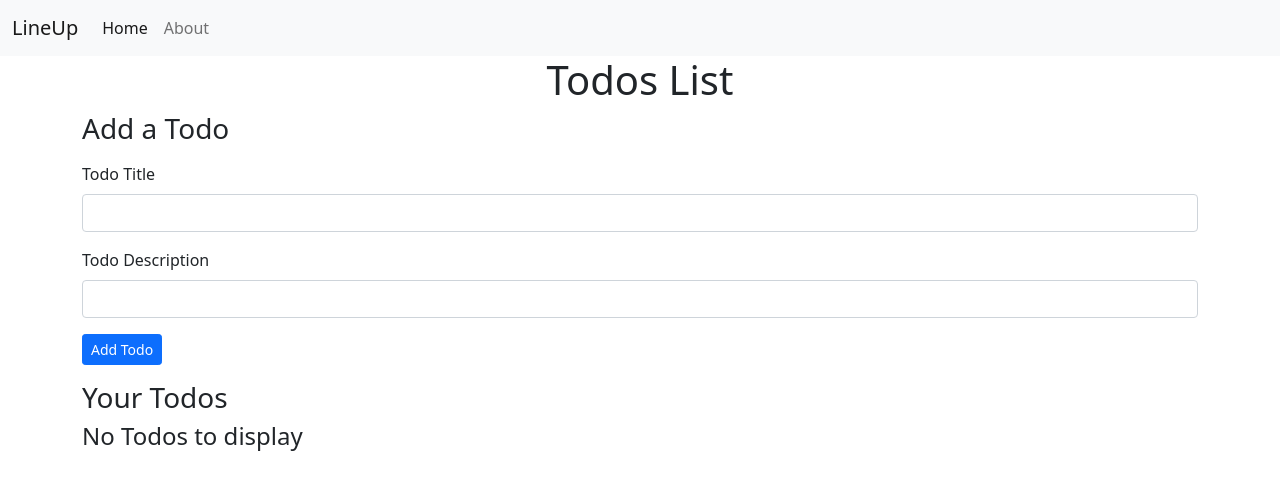
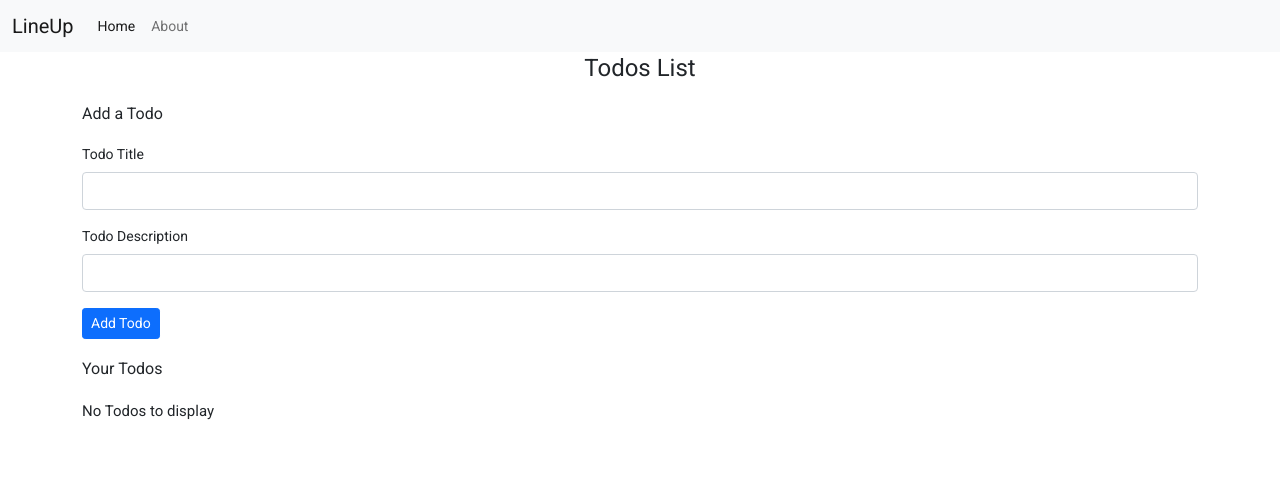
Before and after one commit to imukeshsoni/todo-app, an Angular app: page / in a window 1280 px wide. Shown: the top 490 px of the page. Built offline with nearby package versions, Linux system fonts and the light colour scheme.

Commit message:
Added matrial UI configuration

```diff
--- a/angular.json
+++ b/angular.json
@@ -27,6 +27,7 @@
               "src/assets"
             ],
             "styles": [
+              "./node_modules/@angular/material/prebuilt-themes/deeppurple-amber.css",
               "src/styles.css",
               "./node_modules/bootstrap/dist/css/bootstrap.min.css"
 
@@ -97,6 +98,7 @@
               "src/assets"
             ],
             "styles": [
+              "./node_modules/@angular/material/prebuilt-themes/pink-bluegrey.css",
               "src/styles.css"
             ],
             "scripts": []
--- a/package.json
+++ b/package.json
@@ -11,10 +11,12 @@
   "private": true,
   "dependencies": {
     "@angular/animations": "~12.0.5",
+    "@angular/cdk": "^12.0.5",
     "@angular/common": "~12.0.5",
     "@angular/compiler": "~12.0.5",
     "@angular/core": "~12.0.5",
     "@angular/forms": "~12.0.5",
+    "@angular/material": "^12.0.5",
     "@angular/platform-browser": "~12.0.5",
     "@angular/platform-browser-dynamic": "~12.0.5",
     "@angular/router": "~12.0.5",
--- a/src/index.html
+++ b/src/index.html
@@ -6,8 +6,11 @@
   <base href="/">
   <meta name="viewport" content="width=device-width, initial-scale=1">
   <link rel="icon" type="image/x-icon" href="favicon.ico">
+  <link rel="preconnect" href="https://fonts.gstatic.com">
+  <link href="https://fonts.googleapis.com/css2?family=Roboto:wght@300;400;500&display=swap" rel="stylesheet">
+  <link href="https://fonts.googleapis.com/icon?family=Material+Icons" rel="stylesheet">
 </head>
-<body>
+<body class="mat-typography">
   <app-root></app-root>
 </body>
 </html>
--- a/src/styles.css
+++ b/src/styles.css
@@ -1 +1,4 @@
 /* You can add global styles to this file, and also import other style files */
+
+html, body { height: 100%; }
+body { margin: 0; font-family: Roboto, "Helvetica Neue", sans-serif; }
```
Also changed, not shown: 1 other file (tests, documents, lock files or other folders).
